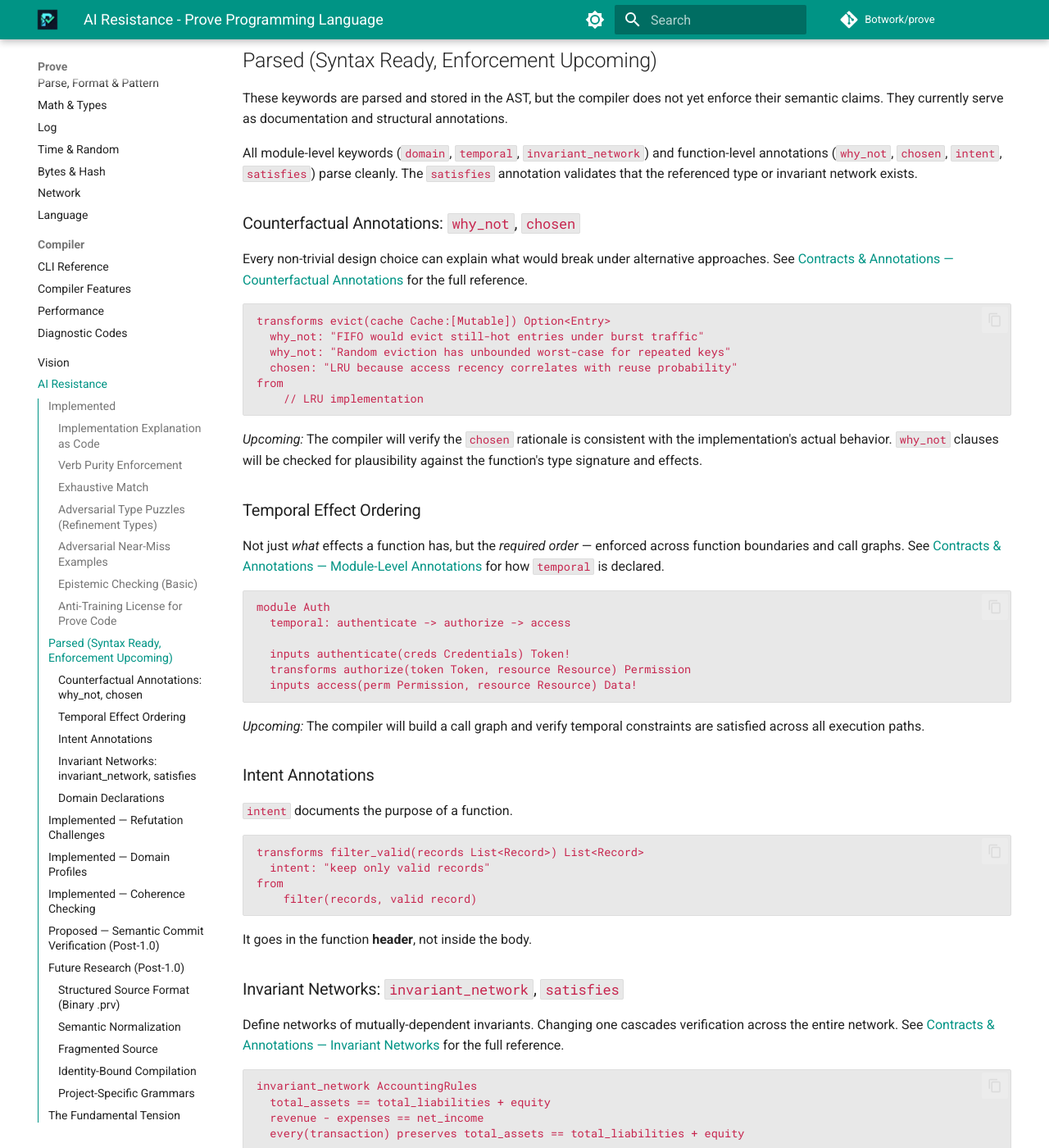
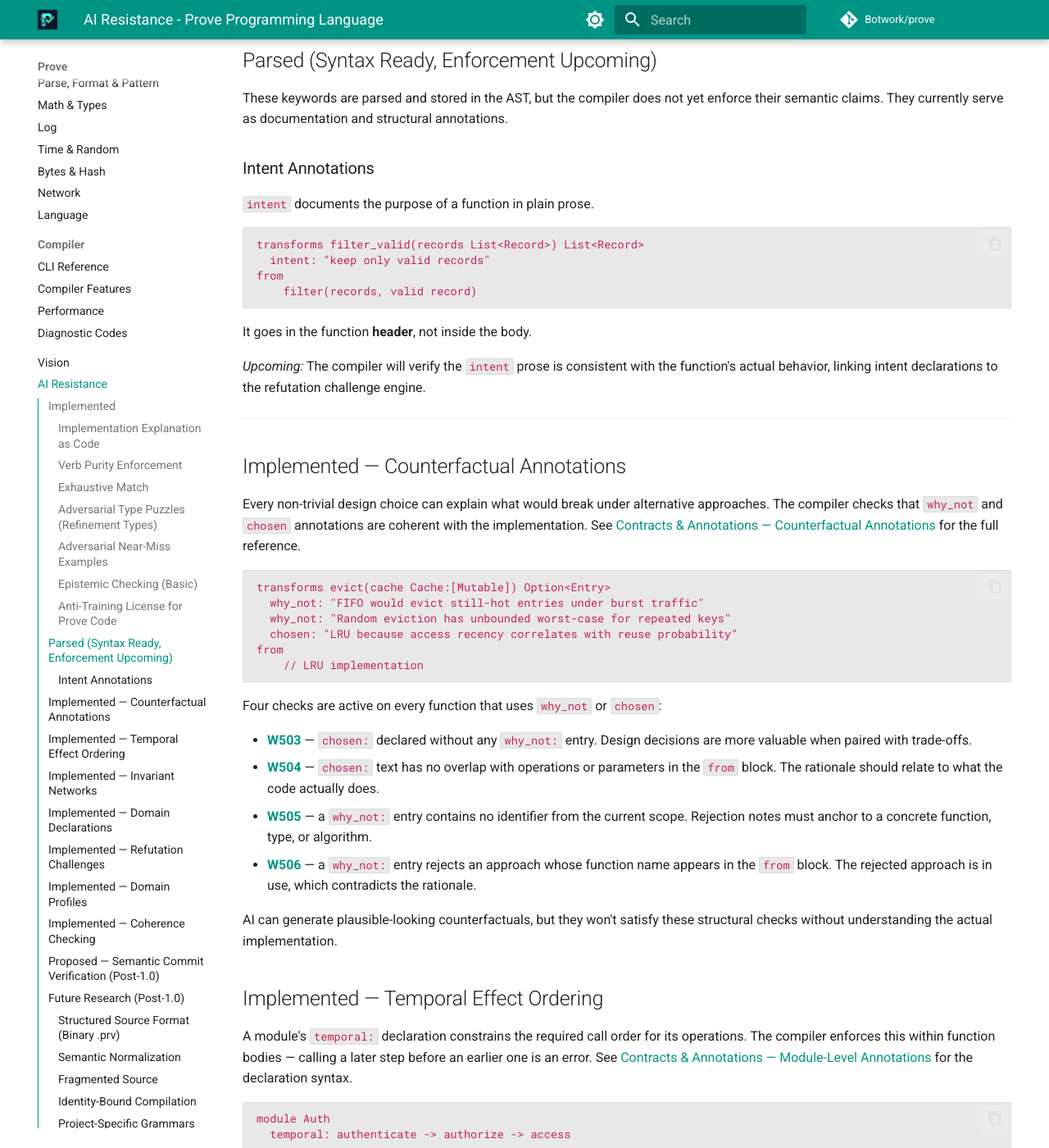
Before and after one commit to kennedyshead/prove, an MkDocs documentation site: the page built from docs/ai-resistance.md, in a window 1280 px wide and 1400 px high, scrolled down 2669 px. Shown: the whole window at 82% size. Built offline with MkDocs 1.6.1 and Material for MkDocs 9.7.7, drawn with Linux system fonts in a browser that asks for light colours; some of the changed text lies outside the part shown.

Commit message:
Doing the last AI enforcement

````diff
--- a/docs/ai-resistance.md
+++ b/docs/ai-resistance.md
@@ -105,11 +105,26 @@ The Prove Source License covers the language, its specification, and `.prv` sour
 
 These keywords are parsed and stored in the AST, but the compiler does not yet enforce their semantic claims. They currently serve as documentation and structural annotations.
 
-All module-level keywords (`domain`, `temporal`, `invariant_network`) and function-level annotations (`why_not`, `chosen`, `intent`, `satisfies`) parse cleanly. The `satisfies` annotation validates that the referenced type or invariant network exists.
+### Intent Annotations
 
-### Counterfactual Annotations: `why_not`, `chosen`
+[`intent`](contracts.md#intent) documents the purpose of a function in plain prose.
 
-Every non-trivial design choice can explain what would break under alternative approaches. See [Contracts & Annotations — Counterfactual Annotations](contracts.md#counterfactual-annotations) for the full reference.
+```prove
+transforms filter_valid(records List<Record>) List<Record>
+  intent: "keep only valid records"
+from
+    filter(records, valid record)
+```
+
+It goes in the function **header**, not inside the body.
+
+*Upcoming:* The compiler will verify the `intent` prose is consistent with the function's actual behavior, linking intent declarations to the refutation challenge engine.
+
+---
+
+## Implemented — Counterfactual Annotations
+
+Every non-trivial design choice can explain what would break under alternative approaches. The compiler checks that `why_not` and `chosen` annotations are coherent with the implementation. See [Contracts & Annotations — Counterfactual Annotations](contracts.md#counterfactual-annotations) for the full reference.
 
 ```prove
 transforms evict(cache Cache:[Mutable]) Option<Entry>
@@ -120,11 +135,18 @@ from
     // LRU implementation
 ```
 
-*Upcoming:* The compiler will verify the `chosen` rationale is consistent with the implementation's actual behavior. `why_not` clauses will be checked for plausibility against the function's type signature and effects.
+Four checks are active on every function that uses `why_not` or `chosen`:
 
-### Temporal Effect Ordering
+- **[W503](diagnostics.md#w503-chosen-declared-without-why_not)** — `chosen:` declared without any `why_not:` entry. Design decisions are more valuable when paired with trade-offs.
+- **[W504](diagnostics.md#w504-chosen-text-doesnt-relate-to-from-body)** — `chosen:` text has no overlap with operations or parameters in the `from` block. The rationale should relate to what the code actually does.
+- **[W505](diagnostics.md#w505-why-not-entry-mentions-no-known-name)** — a `why_not:` entry contains no identifier from the current scope. Rejection notes must anchor to a concrete function, type, or algorithm.
+- **[W506](diagnostics.md#w506-why-not-entry-contradicts-from-body)** — a `why_not:` entry rejects an approach whose function name appears in the `from` block. The rejected approach is in use, which contradicts the rationale.
 
-Not just *what* effects a function has, but the *required order* — enforced across function boundaries and call graphs. See [Contracts & Annotations — Module-Level Annotations](contracts.md#module-level-annotations) for how `temporal` is declared.
+AI can generate plausible-looking counterfactuals, but they won't satisfy these structural checks without understanding the actual implementation.
+
+## Implemented — Temporal Effect Ordering
+
+A module's `temporal:` declaration constrains the required call order for its operations. The compiler enforces this within function bodies — calling a later step before an earlier one is an error. See [Contracts & Annotations — Module-Level Annotations](contracts.md#module-level-annotations) for the declaration syntax.
 
 ```prove
 module Auth
@@ -135,51 +157,42 @@ module Auth
   inputs access(perm Permission, resource Resource) Data!
 ```
 
-*Upcoming:* The compiler will build a call graph and verify temporal constraints are satisfied across all execution paths.
+**[W390](diagnostics.md#w390-temporal-operation-out-of-declared-order)** fires when a function body calls temporal operations in the wrong order.
 
-### Intent Annotations
+## Implemented — Invariant Networks
 
-[`intent`](contracts.md#intent) documents the purpose of a function.
-
-```prove
-transforms filter_valid(records List<Record>) List<Record>
-  intent: "keep only valid records"
-from
-    filter(records, valid record)
-```
-
-It goes in the function **header**, not inside the body.
-
-### Invariant Networks: `invariant_network`, `satisfies`
-
-Define networks of mutually-dependent invariants. Changing one cascades verification across the entire network. See [Contracts & Annotations — Invariant Networks](contracts.md#invariant-networks) for the full reference.
+`invariant_network` declarations define sets of mutually-dependent constraints. Functions that claim to satisfy a network use `satisfies`. The compiler validates that constraint expressions are well-typed and that functions with `satisfies` provide `ensures` clauses to document how the invariant is maintained. See [Contracts & Annotations — Invariant Networks](contracts.md#invariant-networks) for the full reference.
 
 ```prove
 invariant_network AccountingRules
   total_assets == total_liabilities + equity
   revenue - expenses == net_income
-  every(transaction) preserves total_assets == total_liabilities + equity
 
 transforms post_transaction(ledger Ledger, tx Transaction) Ledger
   satisfies AccountingRules
+  ensures result.total_assets == result.total_liabilities + result.equity
 from
     // implementation
 ```
 
-*Upcoming:* Constraint solver that scales across modules.
+- **[E382](diagnostics.md#e382-satisfies-references-undefined-type)** — `satisfies` references an unknown invariant network.
+- **[E396](diagnostics.md#e396-invariant-constraint-must-be-boolean)** — a constraint expression in an `invariant_network` is not Boolean.
+- **[W391](diagnostics.md#w391-satisfies-invariant-without-ensures)** — a function declares `satisfies` but has no `ensures` clauses; without postconditions the invariant cannot be verified.
 
-### Domain Declarations
+## Implemented — Domain Declarations
 
-[`domain`](contracts.md#module-level-annotations) tags a module's problem domain, potentially enabling domain-specific rules.
+A module's `domain:` tag selects a built-in enforcement profile that adds domain-specific warnings. See [Contracts & Annotations — Module-Level Annotations](contracts.md#module-level-annotations).
 
 ```prove
-module PaymentService
-  domain Finance
+module Accounting
+  domain finance
 ```
 
-*Upcoming:* Domain-specific keyword behavior and operator semantics.
+Active profiles:
 
----
+- **finance** — prefer `Decimal` over `Float` ([W340](diagnostics.md#w340-domain-profile-violation)); require `ensures` contracts and `near_miss` examples ([W341](diagnostics.md#w341-missing-required-contract-for-domain), [W342](diagnostics.md#w342-missing-required-annotation-for-domain))
+- **safety** — require `ensures`, `requires`, and `explain` blocks
+- **general** — no additional requirements
 
 ## Implemented — Refutation Challenges
 
````
Also changed, not shown: docs/diagnostics.md (+7 -3 lines), docs/roadmap.md (+0 -8 lines), 4 other files.
